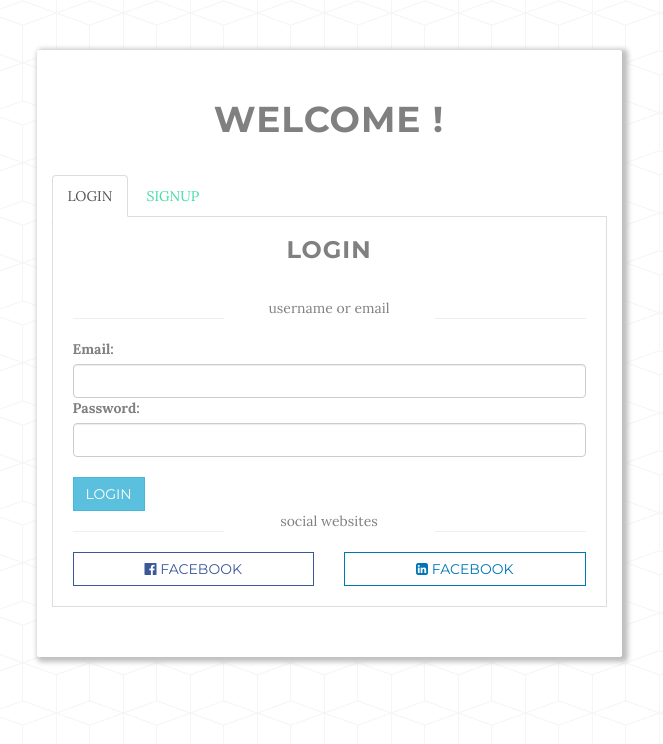
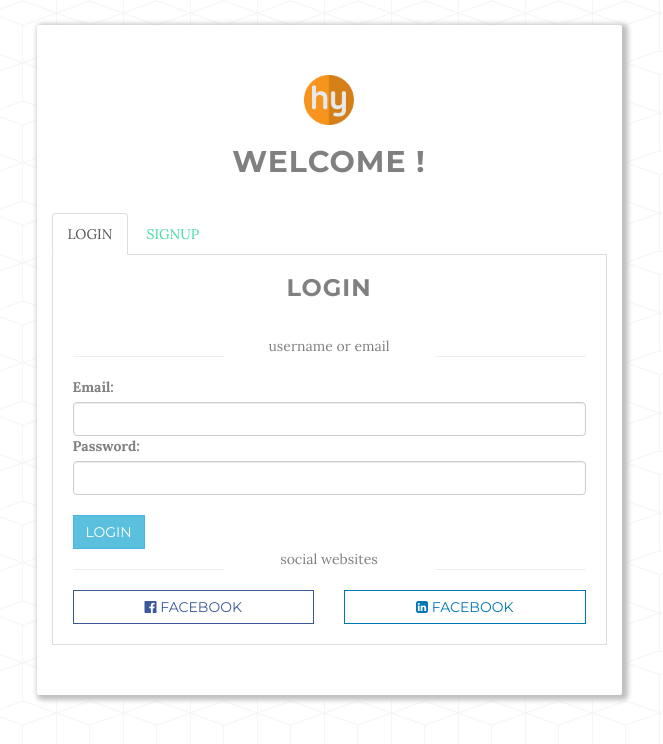
Before and after one commit to rremani/site, a Django app: page /signup in a window 1280 px wide. Shown: the top 744 px of the page, without its empty margins (311-974 px from the left). Run offline with Django 3.2, Linux system fonts and the light colour scheme; some libraries are stand-ins or nearby versions.

Commit message:
added logo to go back to home page

```diff
--- a/server/templates/signup_login.html
+++ b/server/templates/signup_login.html
@@ -21,8 +21,8 @@
         padding-top: 50px;
         padding-bottom: 50px;
         background-color: white;
-        margin-top: 50px;
-        margin-bottom: 50px;
+        margin-top: 25px;
+        margin-bottom: 25px;
         height: auto;
         border-radius: 2px;
         box-shadow: 3px 2px 5px 3px #bfbfbf;
@@ -84,18 +84,24 @@
         border-right: 1px solid #dddddd;
         padding: 20px;
     }
+    .logo{
+        max-height: 50px;
+        max-width: 50px;
+    }
 </style>
 <body>
 <div class="container">
     <div class="row">
         <div class="col-lg-6 col-md-6 col-sm-6 col-xs-10 col-lg-offset-3 col-md-offset-3 col-xs-offset-1 col-sm-offset-3 card">
-            <h1 class="text-center">Welcome !</h1>
+            <a href="{% url 'index' %}"><img src="{% static 'assets/hypo.png' %}" class="img-responsive logo" style="margin: auto"></a>
+            <br>
+            <h2 class="text-center">Welcome !</h2>
             <ul class="nav nav-tabs" role="tablist">
-                <li class="active"><a data-toggle="tab" href="#home">LOGIN</a></li>
-                <li><a data-toggle="tab" href="#menu1">SIGNUP</a></li>
+                <li class="active"><a data-toggle="tab" href="#login">LOGIN</a></li>
+                <li><a data-toggle="tab" href="#signup">SIGNUP</a></li>
             </ul>
             <div class="tab-content">
-                <div id="home" class="tab-pane fade in active">
+                <div id="login" class="tab-pane fade in active">
                     <h3 class="text-center">LOGIN</h3>
                     <div class="row">
                         <div class="col-lg-4 col-md-4 col-sm-4"><hr></div>
@@ -126,7 +132,7 @@
                         </div>
                     </div>
                 </div>
-                <div id="menu1" class="tab-pane fade">
+                <div id="signup" class="tab-pane fade">
                     <h3>SIGN up</h3>
                     <form action="" method="post">
                         {% csrf_token %}
```
Also changed, not shown: server/static/assets/hypo.png (added).
